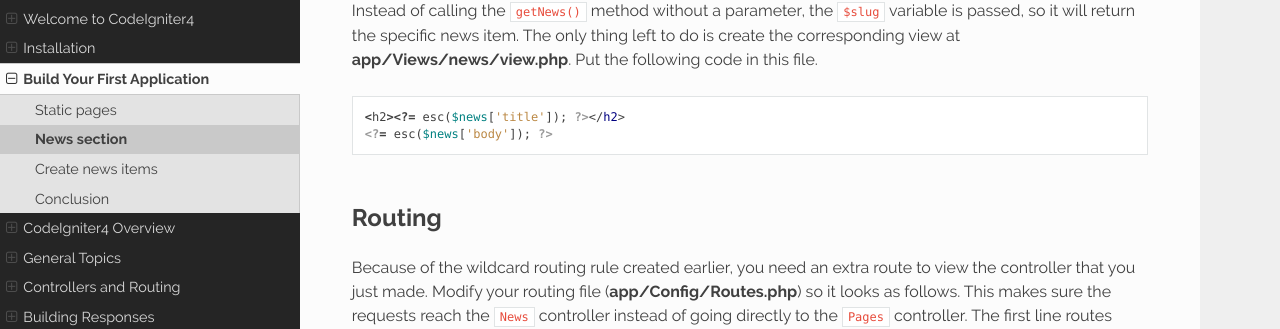
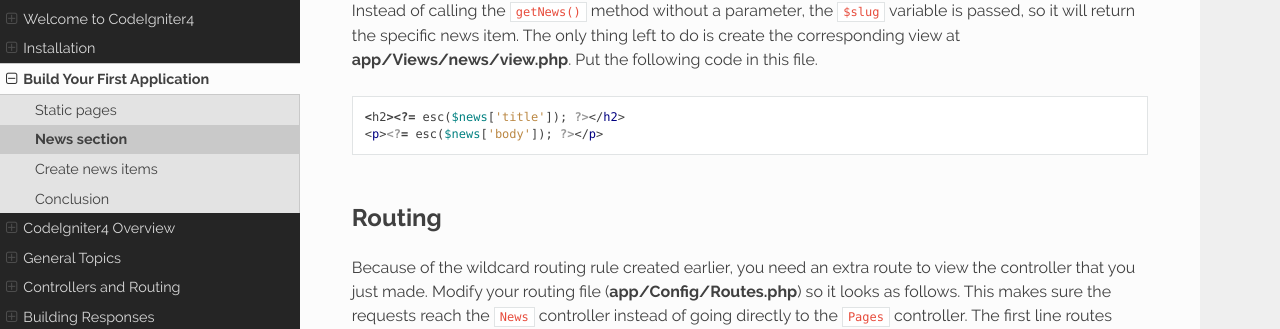
Before and after one commit to NEKOGET/ci4_user_guide_src, a Sphinx documentation site: the page built from source/tutorial/news_section.rst, in a window 1280 px wide and 900 px high, scrolled down 4697 px. Shown: the part 133-462 px from the top of the window. Built offline with Sphinx 7.4.7 and the Read the Docs theme 2.0.0, drawn with Linux system fonts in a browser that asks for light colours.

Commit message:
Fix tutorial news section HTML tag

```diff
--- a/source/tutorial/news_section.rst
+++ b/source/tutorial/news_section.rst
@@ -265,7 +265,7 @@ The only thing left to do is create the corresponding view at
 ::
 
     <h2><?= esc($news['title']); ?></h2>
-    <?= esc($news['body']); ?>
+    <p><?= esc($news['body']); ?></p>
 
 Routing
 -------------------------------------------------------
```
